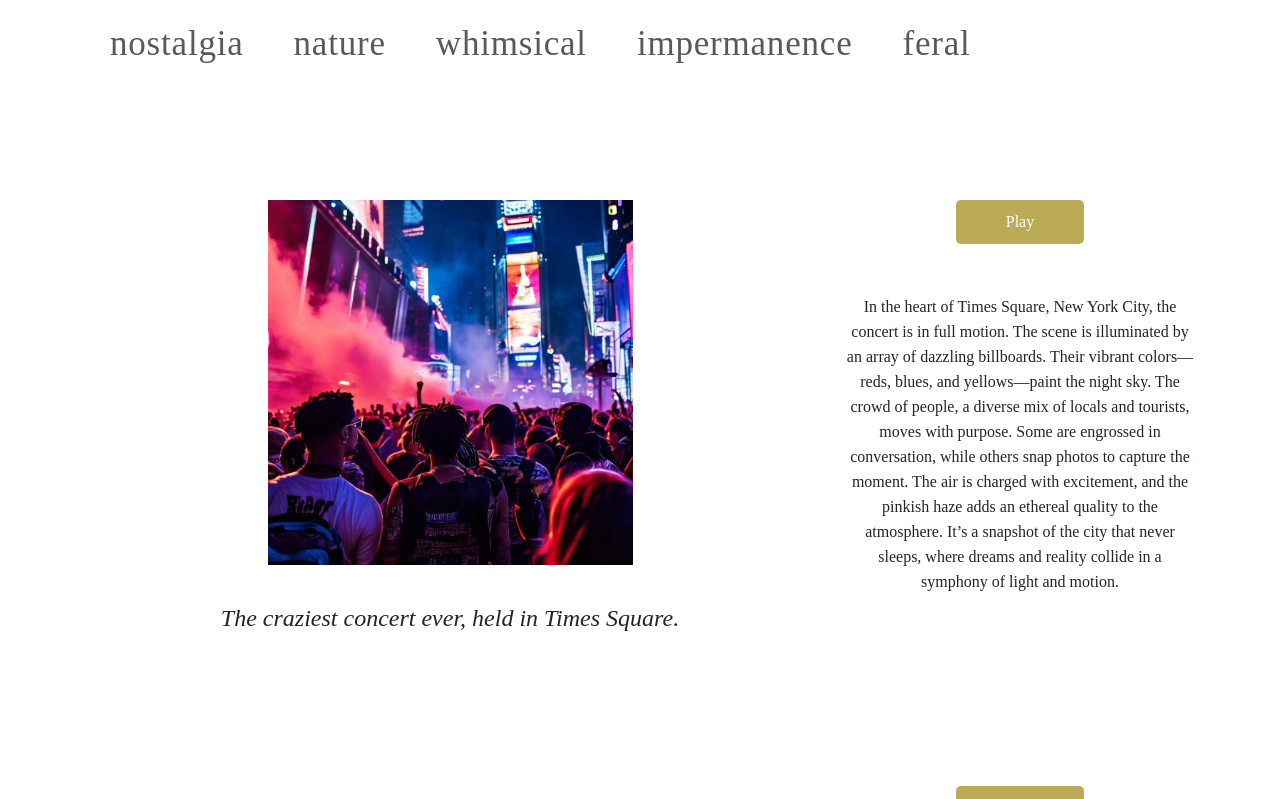
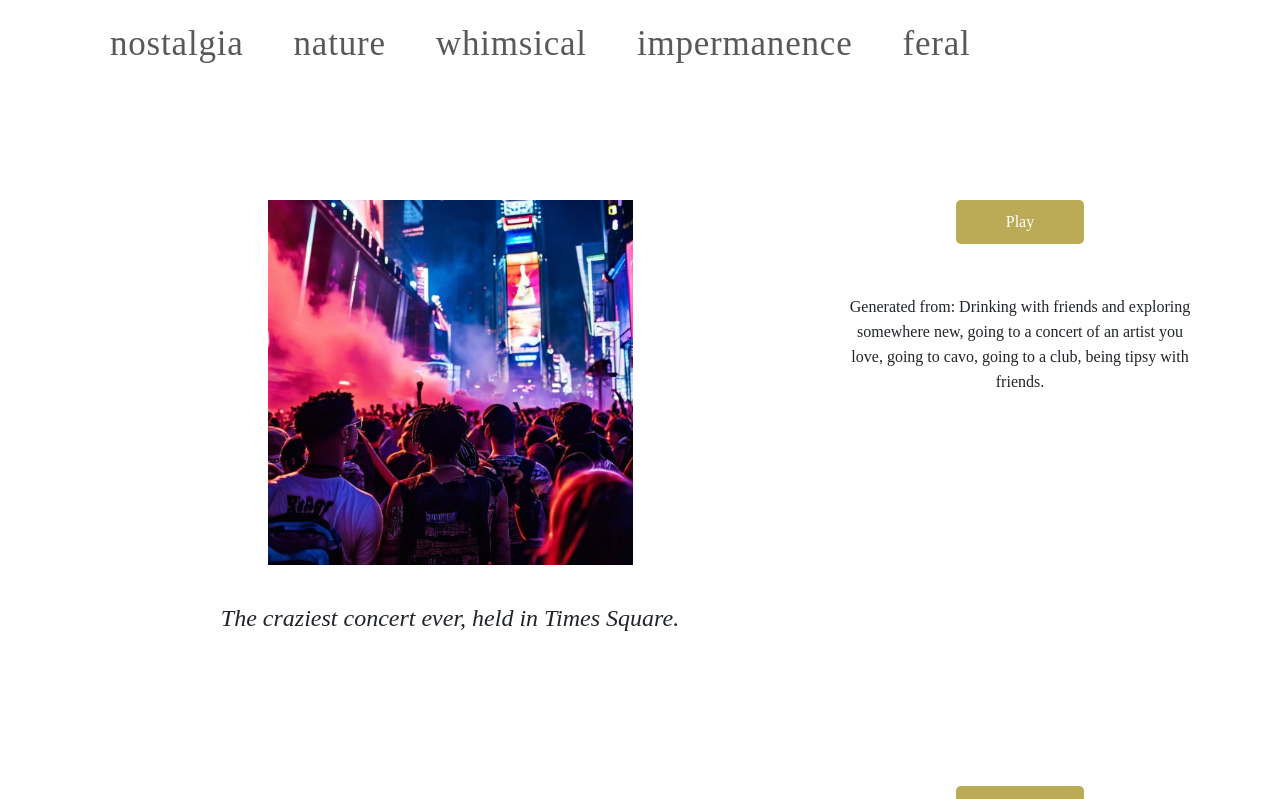
Before and after one commit to michfeng/art-ml-3, a React (Create React App) app: page /#/wild-and-feral in a window 1280 px wide. Shown: the top 799 px of the page. Built offline with nearby package versions, Linux system fonts and the light colour scheme.

Commit message:
fixed ui

```diff
--- a/src/components/Media.js
+++ b/src/components/Media.js
@@ -27,7 +27,7 @@ export const Media = ({
             </div>
             <div class="col-4">
                 <AudioPlayer src={sound} />
-                <text style={{  'font-family': 'Benne', 'text-align': 'left' }}>{prompt}</text>
+                <text style={{  'font-family': 'Benne', 'text-align': 'left' }}>{"Generated from: " + prompt}</text>
             </div>
         </div>
     )
--- a/src/pages/Feral.js
+++ b/src/pages/Feral.js
@@ -15,8 +15,7 @@ function Feral () {
     return (
 
         <div class="container" style={{paddingTop: '200px'}}>
-            <Media image={img1} caption="The craziest concert ever, held in Times Square." sound={sound1} prompt="In the heart of Times Square, New York City, the concert is in full motion. The scene is illuminated by an array of dazzling billboards. Their vibrant colors—reds, blues, and yellows—paint the night sky. The crowd of people, a diverse mix of locals and tourists, moves with purpose. Some are engrossed in conversation, while others snap photos to capture the moment. The air is charged with excitement, and the pinkish haze adds an ethereal quality to the atmosphere. It’s a snapshot of the city that never sleeps, where dreams and reality collide in a symphony of light and motion.
-"/>
+            <Media image={img1} caption="The craziest concert ever, held in Times Square." sound={sound1} prompt="Drinking with friends and exploring somewhere new,  going to a concert of an artist you love, going to cavo, going to a club, being tipsy with friends."/>
             <Media image={img2} caption="Crowded sculpture of metallic drops." sound={sound2} prompt="Amidst the Friday night frenzy, hungry freshmen immersed in politics, while making out and dancing to EDM. Hangovers loomed as alcohol fueled screams and the rush of a Travis Scott concert. It was a rollercoaster of emotions akin to driving a race car, with drugs and extreme sports tempting the carefree. In the frat basement, chess battles waged alongside sports games, all amidst the haze of alcohol and the thrill of getting drunk or high without a care in the world."/>
             <Media image={img4} caption="Fiery entertainment at a dark, leather-filled party." sound={sound2} prompt="Going out with friends, going out with my friends."/>
             <Media image={img3} caption="Carnival-like dotted color palette in 3D." sound={sound2} prompt="Carnival, Spring carnival at CMU"/>
```
